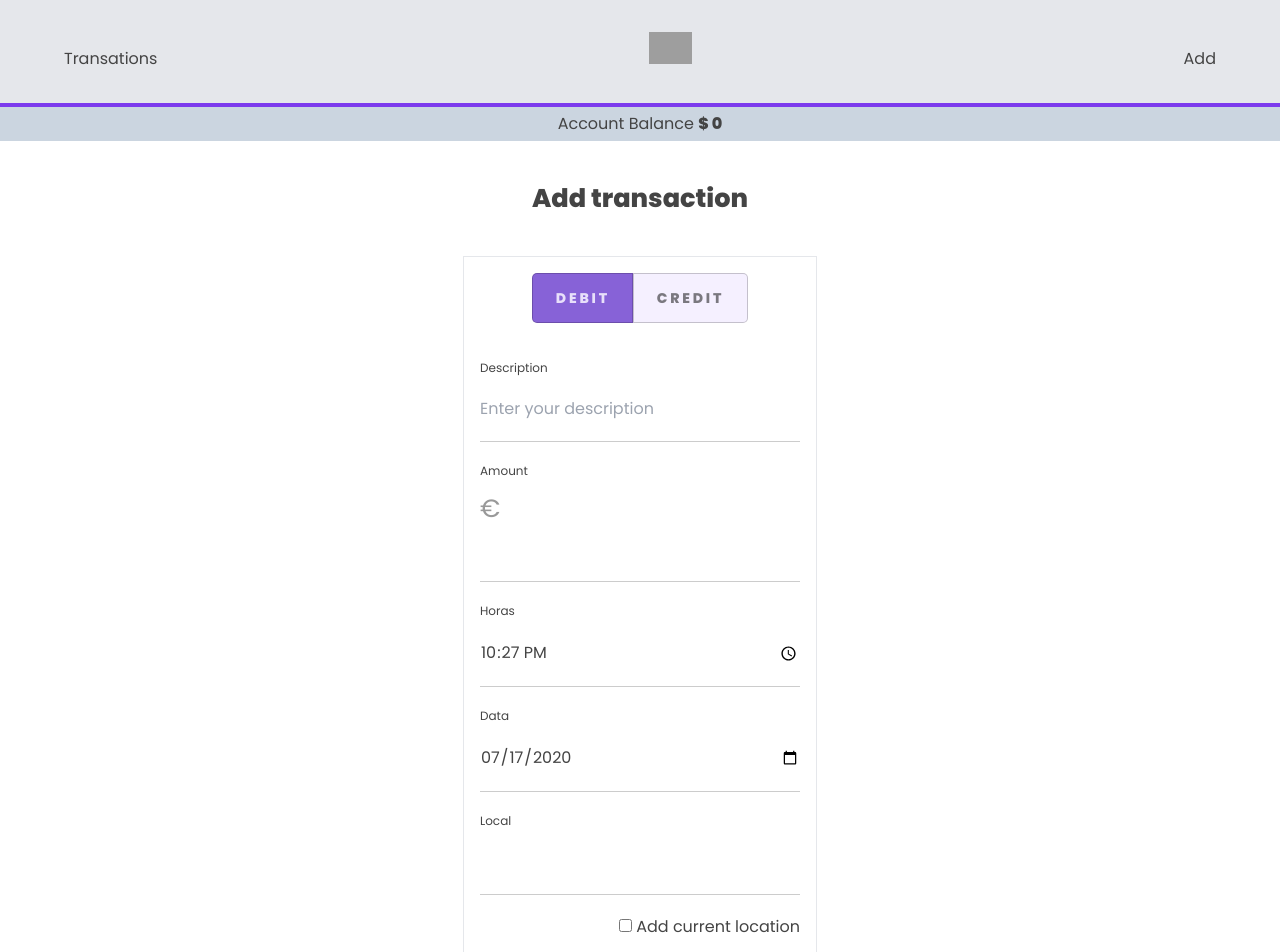
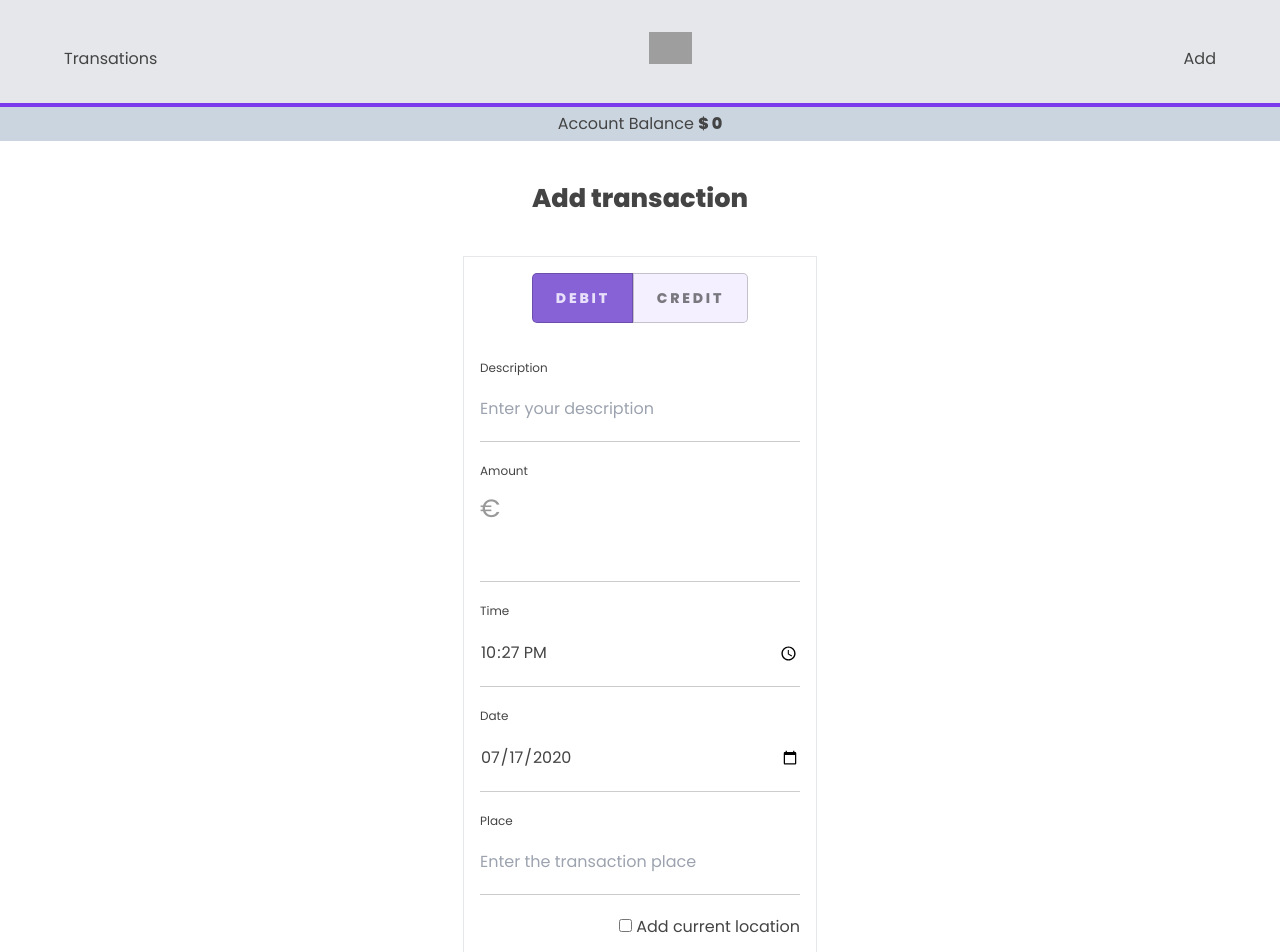
Before and after one commit to joselages/vuebootcamp_finalproject, a Vue app: page /#/transactions/create in a window 1280 px wide. Shown: the top 952 px of the page. Built offline with nearby package versions, Linux system fonts and the light colour scheme; grey boxes are pictures that could not be loaded.

Commit message:
small changes

```diff
--- a/src/views/Create.vue
+++ b/src/views/Create.vue
@@ -51,23 +51,24 @@
       </transition>
 
       <div class="input-field">
-        <label for="hours">Horas</label>
+        <label for="hours">Time</label>
         <input v-model="input.hour" type="time" id="hours" name="transaction_hour" />
       </div>
 
       <div class="input-field">
-        <label for="date">Data</label>
+        <label for="date">Date</label>
         <input v-model="input.date" type="date" id="date" name="transaction_date" />
       </div>
 
       <div class="input-field">
-        <label for="location">Local</label>
+        <label for="location">Place</label>
         <input
           v-model="input.location"
           type="text"
           id="location"
           name="transaction_location"
           :disabled="input.currentLocation?true:false"
+          placeholder="Enter the transaction place"
         />
       </div>
 
```
